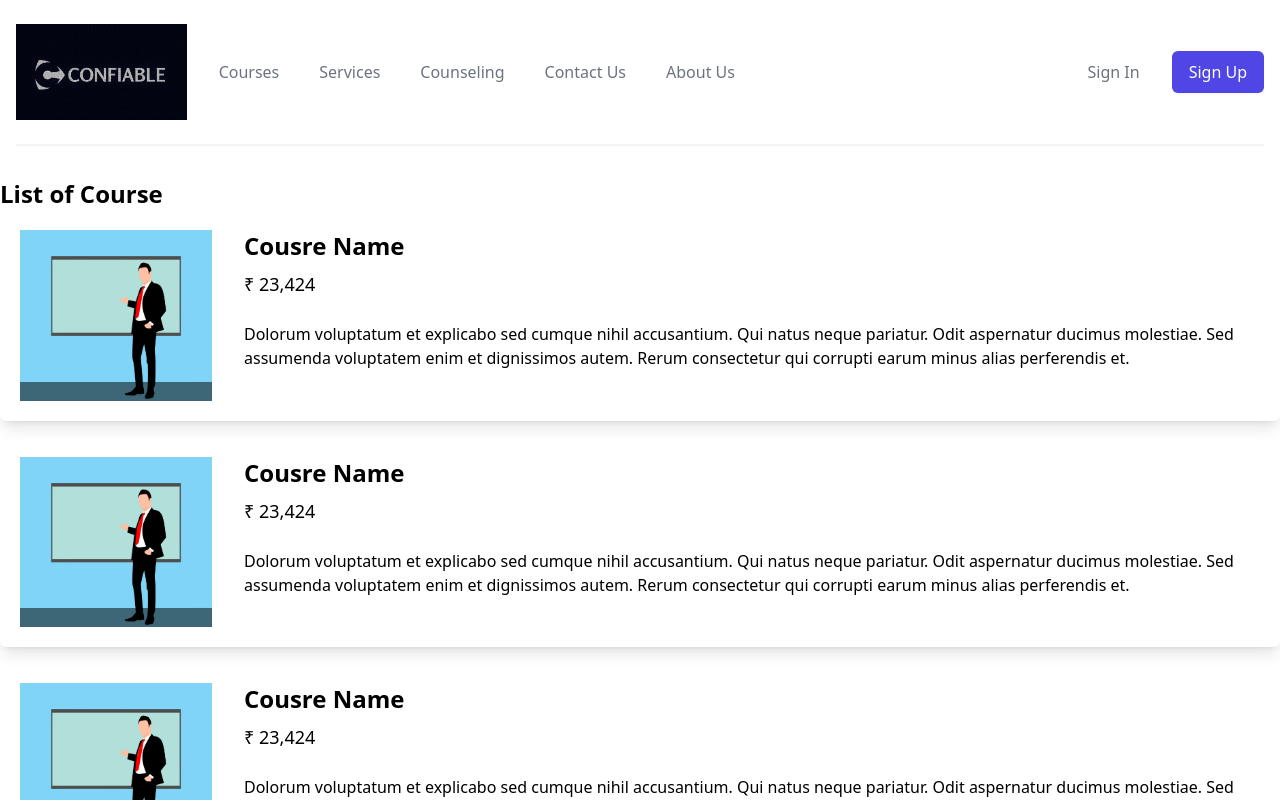
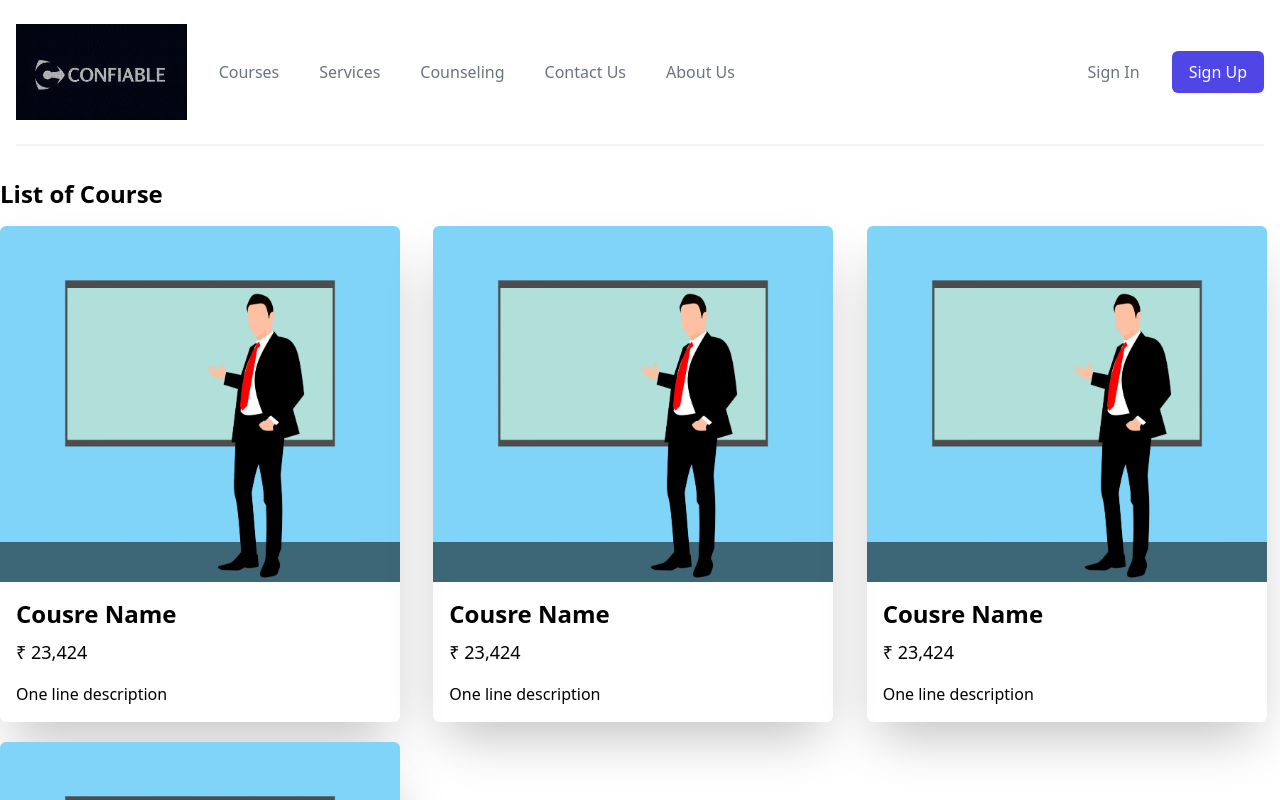
Before and after one commit to abdullah-xyz/confiable, a Nuxt app: page /courses in a window 1280 px wide. Shown: the top 800 px of the page. Built offline with nearby package versions, Linux system fonts and the light colour scheme.

Commit message:
changed cards

```diff
--- a/components/layout/Card.vue
+++ b/components/layout/Card.vue
@@ -1,12 +1,10 @@
 <template>
-    <div class="w-full shadow-lg rounded-md p-5 flex gap-x-8">
-        <img src="/img/tmpCover.jpg" alt="" class="w-48">
-        <div>
+    <div class="w-[25rem] shadow-2xl rounded-md flex flex-col gap-x-8">
+        <img src="/img/tmpCover.jpg" alt="" class="w-full rounded-t-md">
+        <div class="p-4">
             <h3 class="text-2xl font-bold mb-2">Cousre Name</h3>
-            <p class="text-lg font-medium mb-6">&#8377; 23,424</p>
-            <p class="overflow-hidden">Dolorum voluptatum et explicabo sed cumque nihil accusantium. Qui natus neque
-                pariatur. Odit aspernatur ducimus molestiae. Sed assumenda voluptatem enim et dignissimos autem. Rerum
-                consectetur qui corrupti earum minus alias perferendis et.</p>
+            <p class="text-lg font-medium mb-4">&#8377; 23,424</p>
+            <p>One line description</p>
         </div>
     </div>
 </template>
--- a/pages/courses.vue
+++ b/pages/courses.vue
@@ -1,7 +1,7 @@
 <template>
     <div class="max-w-7xl mx-auto py-8">
-        <h2 class="text-2xl font-bold">List of Course</h2>
-        <div class="flex flex-col gap-4">
+        <h2 class="text-2xl font-bold mb-4">List of Course</h2>
+        <div class="grid grid-cols-3 gap-5">
             <LayoutCard />
             <LayoutCard />
             <LayoutCard />
```
